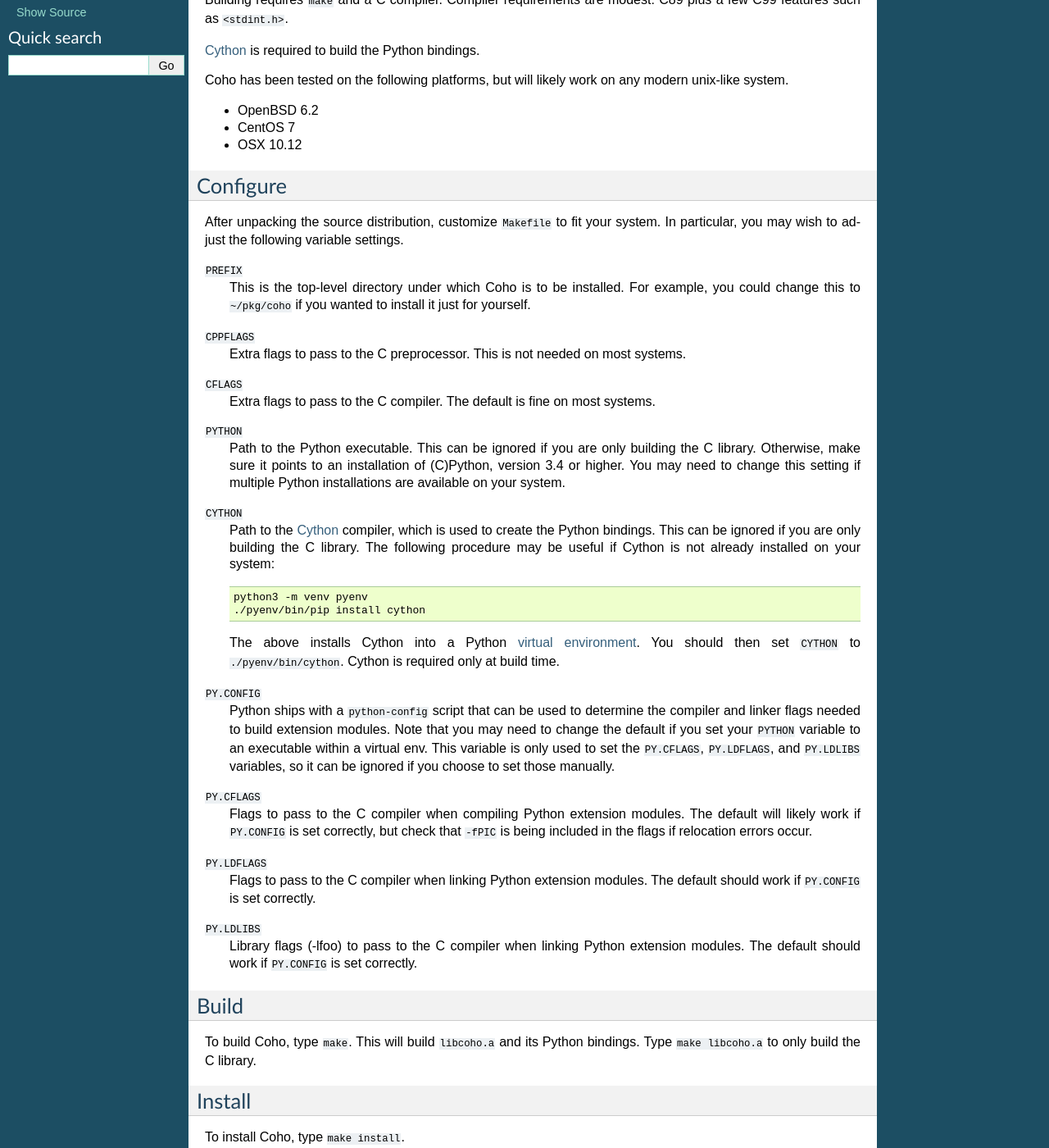
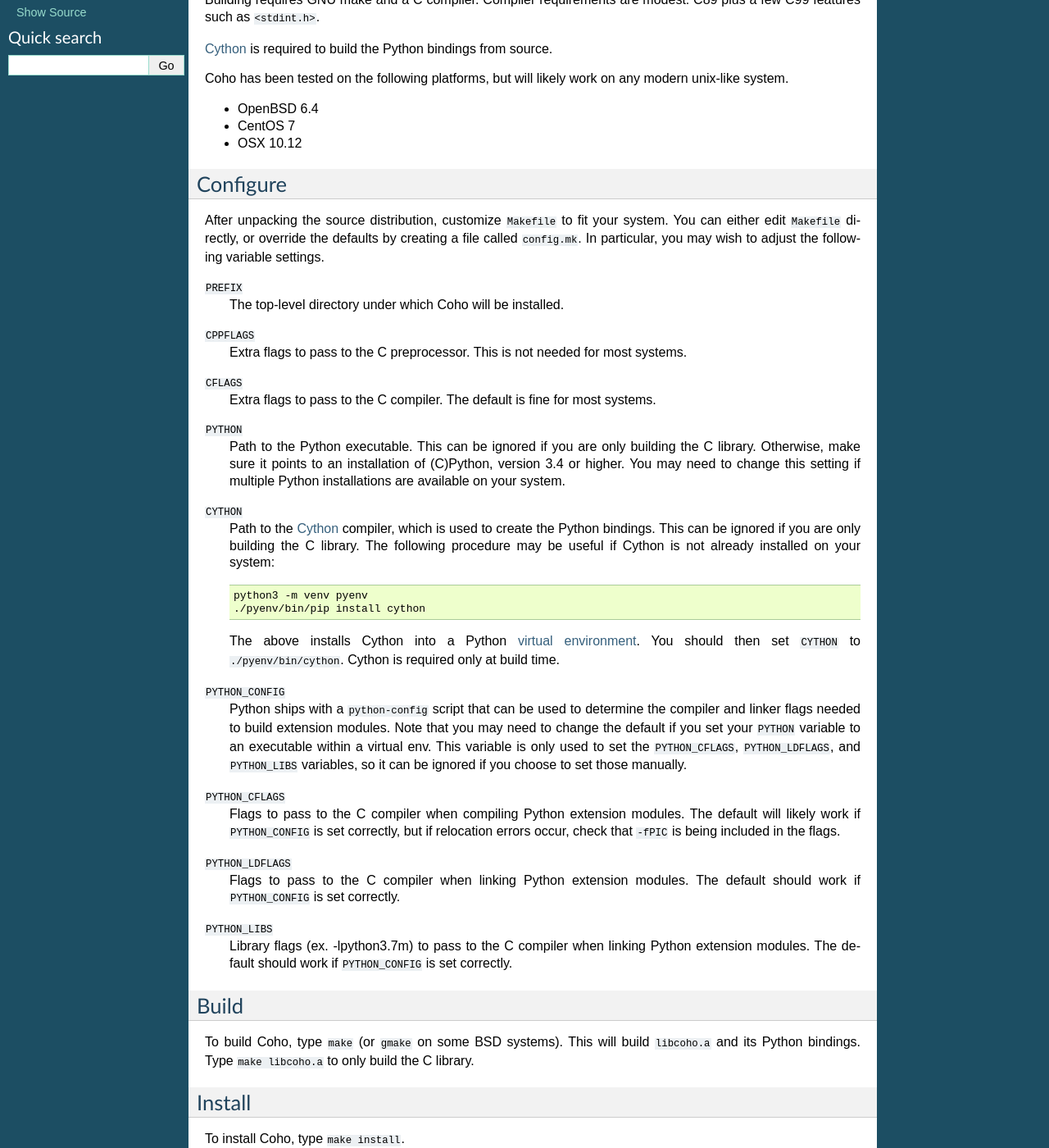
Before and after one commit to cornett/coho, a Sphinx documentation site: the page built from doc/INSTALL.rst, in a window 1280 px wide and 1400 px high, scrolled down 297 px. Shown: the whole window at 82% size. Built offline with Sphinx 7.4.7, drawn with Linux system fonts in a browser that asks for light colours; some of the changed text lies outside the part shown.

Commit message:
Sync docs with API and installation changes

```diff
--- a/doc/INSTALL.rst
+++ b/doc/INSTALL.rst
@@ -16,16 +16,16 @@ the Coho C library.
 Requirements
 ------------
 
-Building requires ``make`` and a C compiler.
+Building requires GNU make and a C compiler.
 Compiler requirements are modest: C89 plus a
 few C99 features such as ``<stdint.h>``.
 
-`Cython`_ is required to build the Python bindings.
+`Cython`_ is required to build the Python bindings from source.
 
 Coho has been tested on the following platforms, but will likely work
 on any modern unix-like system.
 
-* OpenBSD 6.2
+* OpenBSD 6.4
 * CentOS 7
 * OSX 10.12
 
@@ -34,21 +34,21 @@ Configure
 
 After unpacking the source distribution,
 customize ``Makefile`` to fit your system.
+You can either edit ``Makefile`` directly, or override the
+defaults by creating a file called ``config.mk``.
 In particular, you may wish to adjust the following
 variable settings.
 
 ``PREFIX``
-    This is the top-level directory under which Coho is to be installed.
-    For example, you could change this to ``~/pkg/coho`` if you wanted
-    to install it just for yourself.
+    The top-level directory under which Coho will be installed.
 
 ``CPPFLAGS``
     Extra flags to pass to the C preprocessor.
-    This is not needed on most systems.
+    This is not needed for most systems.
 
 ``CFLAGS``
     Extra flags to pass to the C compiler.
-    The default is fine on most systems.
+    The default is fine for most systems.
 
 ``PYTHON``
     Path to the Python executable.
@@ -73,39 +73,38 @@ variable settings.
     You should then set ``CYTHON`` to ``./pyenv/bin/cython``.
     Cython is required only at build time.
 
-``PY.CONFIG``
+``PYTHON_CONFIG``
     Python ships with a ``python-config`` script that can be used to
     determine the compiler and linker flags needed to build
     extension modules.
     Note that you may need to change the default
     if you set your ``PYTHON`` variable to an executable
     within a virtual env.
-    This variable is only used to set the ``PY.CFLAGS``, ``PY.LDFLAGS``,
-    and ``PY.LDLIBS`` variables, so it can be ignored if you choose
-    to set those manually.
+    This variable is only used to set the ``PYTHON_CFLAGS``,
+    ``PYTHON_LDFLAGS``, and ``PYTHON_LIBS`` variables, so it can
+    be ignored if you choose to set those manually.
 
-``PY.CFLAGS``
+``PYTHON_CFLAGS``
     Flags to pass to the C compiler when compiling Python
     extension modules.
-    The default will likely work if ``PY.CONFIG`` is set correctly,
-    but check that ``-fPIC`` is being included in the flags
-    if relocation errors occur.
+    The default will likely work if ``PYTHON_CONFIG`` is set correctly,
+    but if relocation errors occur, check that ``-fPIC`` is being
+    included in the flags.
 
-``PY.LDFLAGS``
-    Flags to pass to the C compiler when linking
+``PYTHON_LDFLAGS``
+    Flags to pass to the C compiler when linking Python extension modules.
+    The default should work if ``PYTHON_CONFIG`` is set correctly.
+
+``PYTHON_LIBS``
+    Library flags (ex. -lpython3.7m) to pass to the C compiler when linking
     Python extension modules.
-    The default should work if ``PY.CONFIG`` is set correctly.
-
-``PY.LDLIBS``
-    Library flags (-lfoo) to pass to the C compiler when linking
-    Python extension modules.
-    The default should work if ``PY.CONFIG`` is set correctly.
+    The default should work if ``PYTHON_CONFIG`` is set correctly.
 
 
 Build
 -----
 
-To build Coho, type ``make``.
+To build Coho, type ``make`` (or ``gmake`` on some BSD systems).
 This will build ``libcoho.a`` and its Python bindings.
 Type ``make libcoho.a`` to only build the C library.
 
@@ -116,5 +115,5 @@ Install
 To install Coho, type ``make install``.
 
 .. _Cython: http://cython.org/
-.. _PyPI: https://pypi.python.org/
+.. _PyPI: https://pypi.org/project/coho/
 .. _venv: https://docs.python.org/3/library/venv.html
```
Also changed, not shown: other parts of doc/INSTALL.rst (+1 -1 lines), doc/capi.rst (+72 -66 lines), doc/pyapi.rst (+23 -19 lines).
